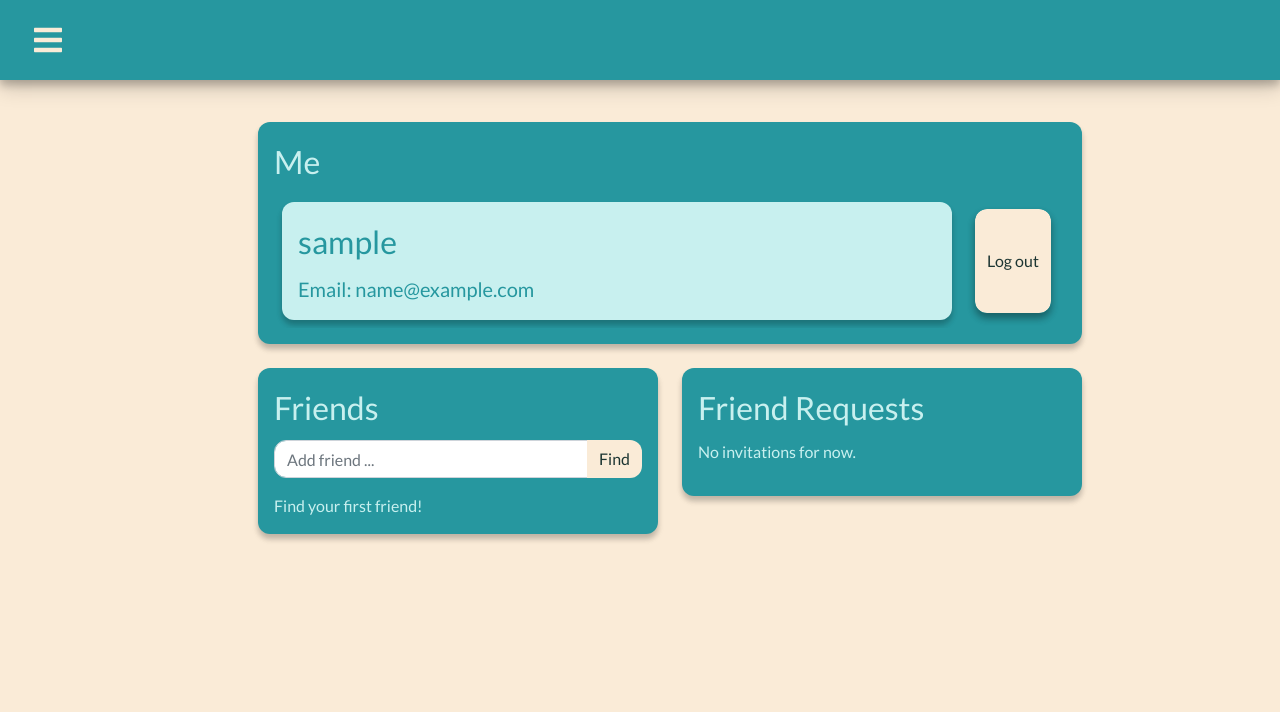
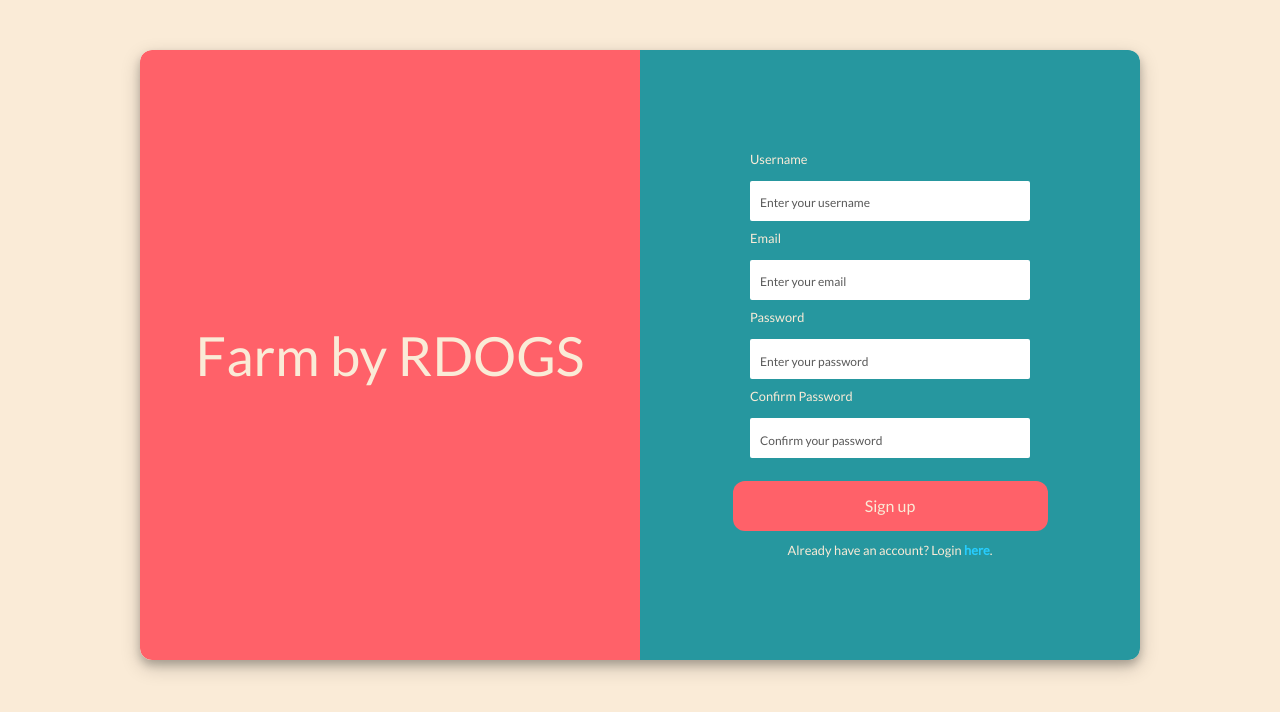
Before and after one commit to timicienio/farm-by-RDOGS, a React (Create React App) app: page /entrance/signup in a window 1280 px wide. Before the commit this address led to /friends. Shown: the top 712 px of the page. Built offline with nearby package versions, Linux system fonts and the light colour scheme; sample sign-in values are in the browser's storage; what apollo-link-ws would draw is missing.

Commit message:
fix app.js

```diff
--- a/src/App.js
+++ b/src/App.js
@@ -116,7 +116,7 @@ function App() {
 				`}
 			</style>
 			<Router>
-				{userData.loggedIn ? (
+				{!userData.loggedIn ? (
 					<>
 						<Route path='/entrance'>
 							<EntranceForm
```
